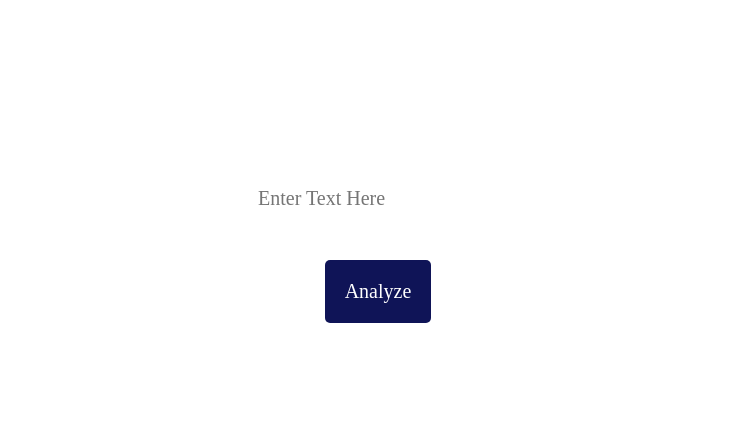
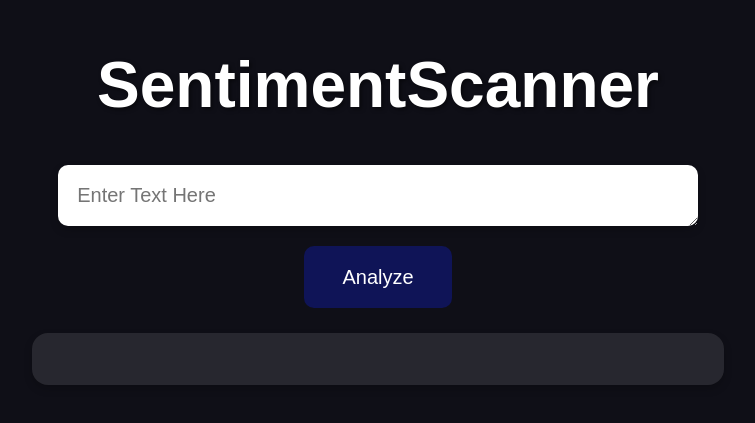
Before and after one commit to jaeeungracelee/SentimentScanner, a React (Create React App) app in the folder frontend/: page / in a window 1280 px wide. Shown: the part 205-628 px from the top of the page, without its empty margins (262-1017 px from the left). Built offline with nearby package versions, Linux system fonts and the light colour scheme.

Commit message:
Changed to better styles

```diff
--- a/frontend/src/App.css
+++ b/frontend/src/App.css
@@ -1,6 +1,7 @@
 .App {
   text-align: center;
   position: relative;
+  background-color: #0f0f17;
 }
 
 .App-header {
@@ -17,57 +18,55 @@
 h1 {
   font-size: 4em;
   color: white;
+  font-family: 'Montserrat', sans-serif;
+  font-weight: 700;
+  text-shadow: 2px 2px 4px rgba(0, 0, 0, 0.5);
 }
 
 .input-form {
-  margin-top: 0px;
+  margin-top: 0;
   display: flex;
   flex-direction: column;
   align-items: center;
+  width: 100%;
 }
 
 .input-box {
-  padding: 20px;
-  font-size: 20px;
-  font-family: 'Poppins';
-  border-radius: 5px;
+  padding: 1.5%;
+  font-size: 1.25em;
+  font-family: 'Montserrat', sans-serif;
+  border-radius: 0.5em;
   border: none;
-  margin-right: 10px;
-  width: 100%;
-  margin-bottom: 30px;
-  resize: none; /* Disable manual resizing to avoid conflict */
-  overflow: hidden; /* Hide overflow for auto-expansion */
-  box-sizing: border-box; /* Ensure padding is included in width */
+  width: 50%;
+  margin-bottom: 1em;
+  box-sizing: border-box;
+  box-shadow: 0px 4px 8px rgba(0, 0, 0, 0.2);
 }
 
-
-/*automatically expand the textarea as the user types ...does not work*/
-/*.input-box:focus {
-  height: auto;
-}*/
-
 .submit-button {
-  padding: 20px;
-  font-size: 20px;
-  font-family: 'Poppins';
-  border-radius: 5px;
+  padding: 1.5% 3%;
+  font-size: 1.25em;
+  font-family: 'Montserrat', sans-serif;
+  border-radius: 0.5em;
   border: none;
   background-color: #0f1457;
   color: white;
   cursor: pointer;
+  transition: background-color 0.3s ease;
 }
 
 .submit-button:hover {
-  background-color: #000000;
+  background-color: #104353;
 }
 
 .results {
-  margin-top: 20px;
+  margin-top: 2%;
   width: 50%;
   text-align: left;
   max-height: 60vh;
   overflow-y: auto;
   background: rgba(255, 255, 255, 0.1);
-  padding: 20px;
-  border-radius: 10px;
+  padding: 2%;
+  border-radius: 1em;
+  box-shadow: 0px 4px 8px rgba(0, 0, 0, 0.2);
 }
--- a/frontend/src/index.css
+++ b/frontend/src/index.css
@@ -1,12 +1,12 @@
 body {
   margin: 0;
-  font-family: 'Poppins';
+  font-family: 'Montserrat', sans-serif;
   -webkit-font-smoothing: antialiased;
   -moz-osx-font-smoothing: grayscale;
   overflow: hidden;
 }
 
 h1 {
-  font-family: 'Poppins';
+  font-family: 'Montserrat', sans-serif;
   color: white;
 }
```
